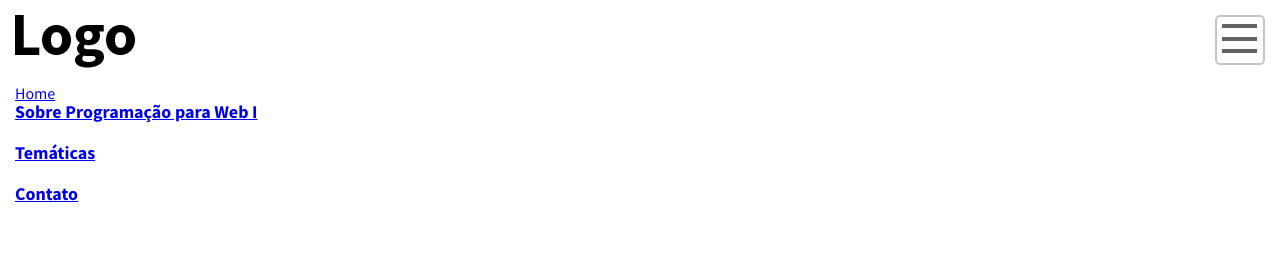
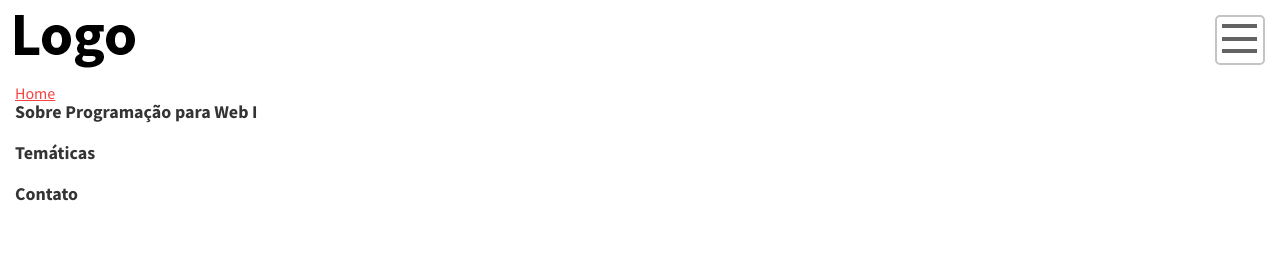
Before and after one commit to JoseArthurSoares/Roteiro-2---Introdu--o-ao-HTML-e-CSS, a plain HTML site: page index.html in a window 1280 px wide. Shown: the top 255 px of the page. Drawn offline with Linux system fonts and the light colour scheme; files whose address does not match are found by name.

Commit message:
mudanças na etapa 3

```diff
--- a/index.html
+++ b/index.html
@@ -13,10 +13,10 @@
         <nav class="menu-principal">
             <button class="menu-principal_btn">Abrir/fechar Menu</button>
             <ul class="menu-principal_lista">
-                <li class="menu-principal_item--atual"><a href="index.html">Home</a></li>
-                <li class="menu-principal_item"><a href="sobre.html">Sobre Programação para Web I</a></li>
-                <li class="menu-principal_item"><a href="tematicas.html">Temáticas</a></li>
-                <li class="menu-principal_item"><a href="contatos.html">Contato</a></li>
+                <li><a class="menu-principal_item--atual" href="index.html">Home</a></li>
+                <li><a class="menu-principal_item" href="sobre.html">Sobre Programação para Web I</a></li>
+                <li><a class="menu-principal_item" href="tematicas.html">Temáticas</a></li>
+                <li><a class="menu-principal_item" href="contatos.html">Contato</a></li>
             </ul>
         </nav>
     </header>
```
Also changed, not shown: contatos.html (+4 -4 lines), sobre.html (+4 -5 lines), tematicas.html (+4 -5 lines).
